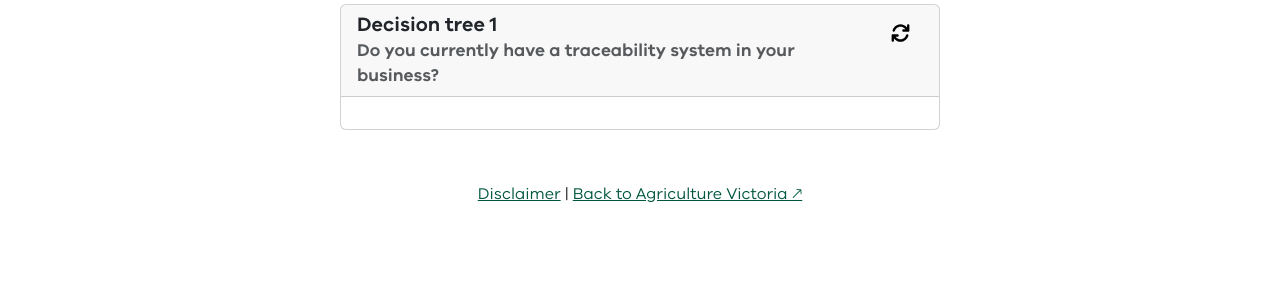
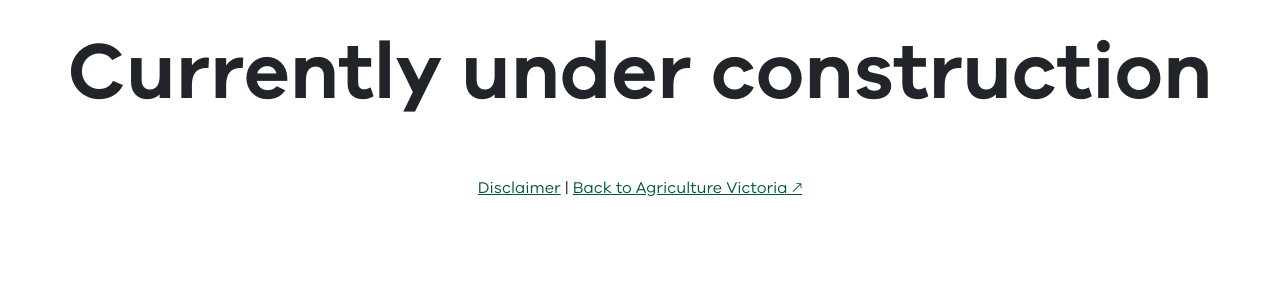
Before and after one commit to djsir-data/traceabilitytrees, a SvelteKit app: page /planning in a window 1280 px wide. Shown: the top 300 px of the page. Built offline with nearby package versions, Linux system fonts and the light colour scheme.

Commit message:
planning tool placeholder

```diff
--- a/src/routes/planning/+page.svelte
+++ b/src/routes/planning/+page.svelte
@@ -9,32 +9,8 @@
 
 <div class="container-fluid">
   <div class="row">
-    <div class="col align-self-center m-0 p-1 justify-content-center">
-      <div class="card mx-auto" style="max-width: 600px">
-        <div class="card-header">
-          <div class="row">
-            <div class="col">
-              <h5 style="display: inline">
-                Decision tree 1<br />
-                <small class="text-muted"
-                  >Do you currently have a traceability system in your business?</small
-                >
-              </h5>
-            </div>
-            <div class="col" style="max-width: min-content">
-              <button
-                class="btn btn-light float-end"
-                id="refreshTree1"
-                type="button"
-                aria-label="refresh"
-              >
-                <img src={refreshPic} alt="refresh" style="height: 1.2rem" />
-              </button>
-            </div>
-          </div>
-        </div>
-        <div class="card-body" style="overflow-x: auto"></div>
-      </div>
+    <div class="col">
+      <h1 class="display-1 text-center mt-4">Currently under construction</h1>
     </div>
   </div>
 </div>
```
